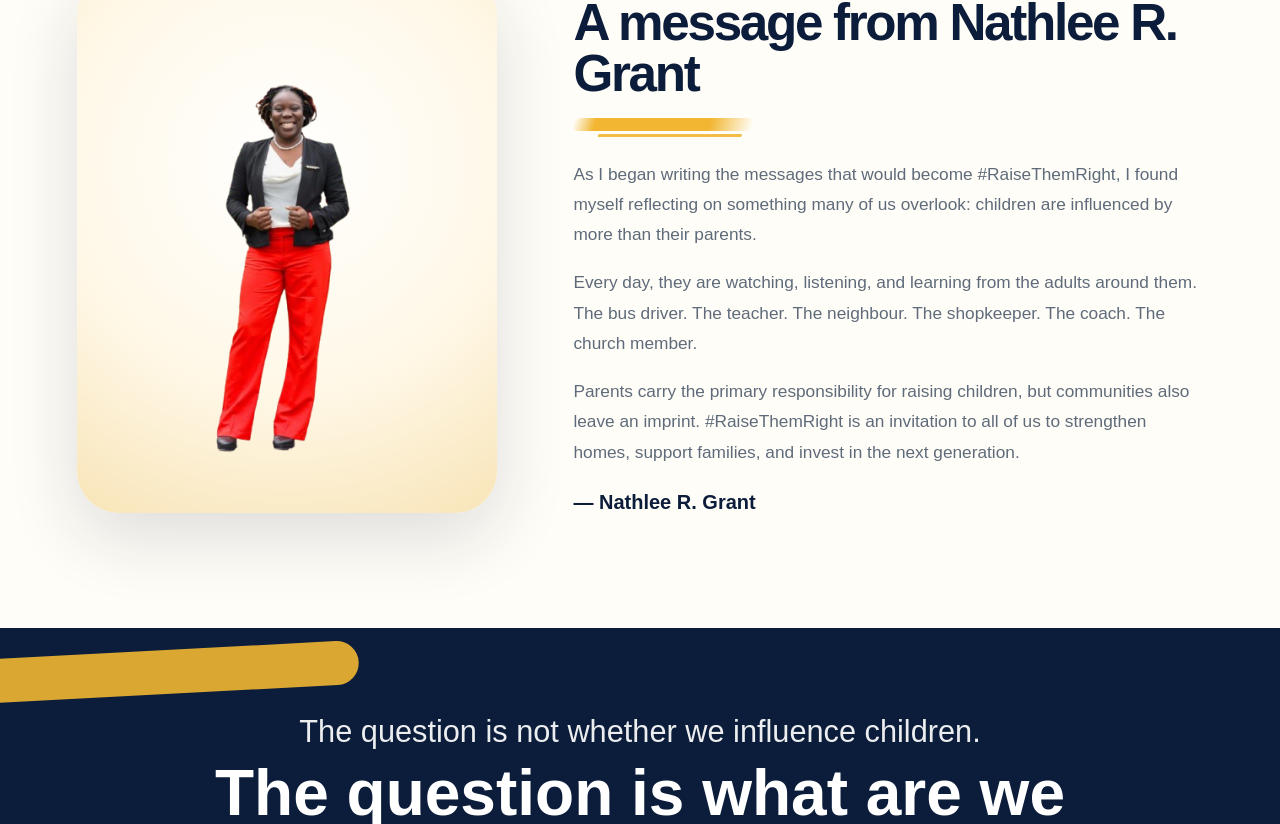
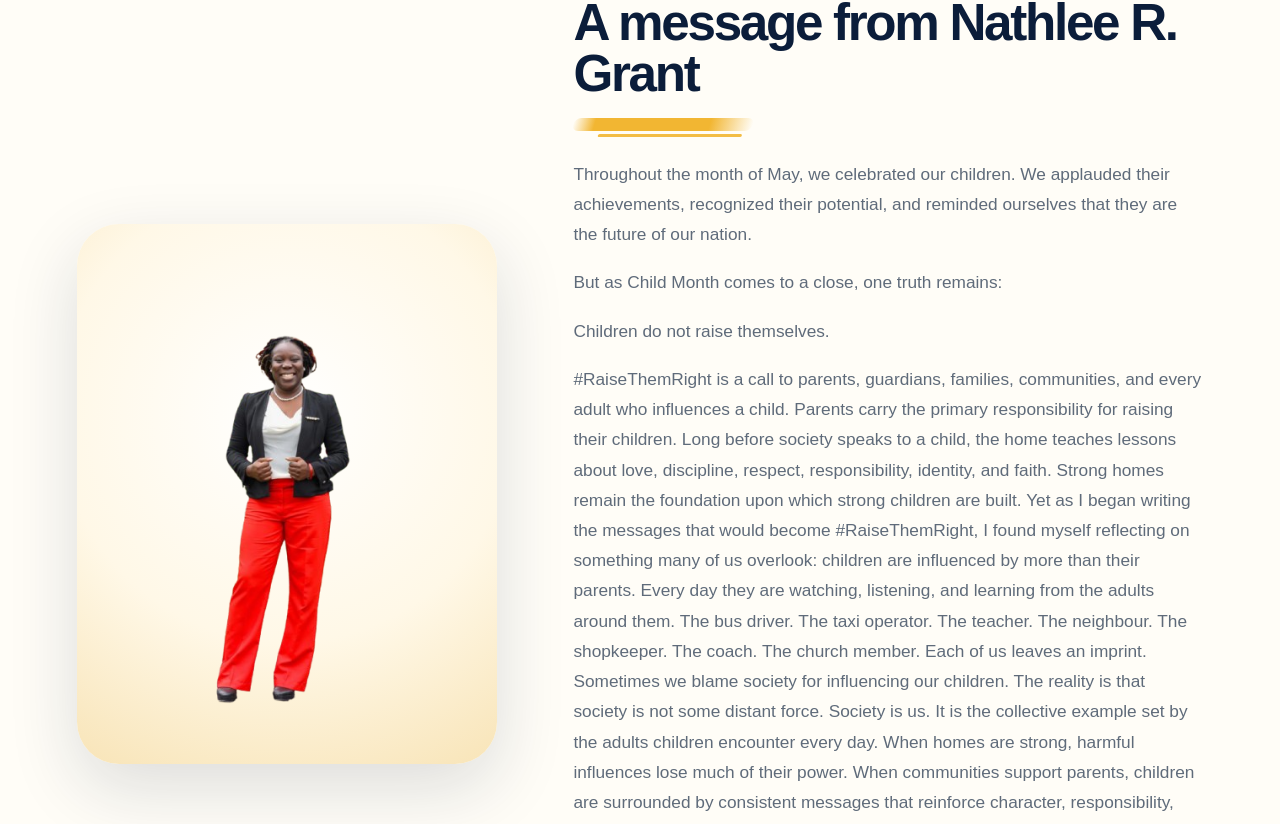
Before and after one commit to nathleegrant-lang/raise-them-right, a Next.js app: page / in a window 1280 px wide. Shown: the part 916-1740 px from the top of the page. Built offline with nearby package versions, Linux system fonts and the light colour scheme.

Commit message:
Update page.tsx

```diff
--- a/src/app/page.tsx
+++ b/src/app/page.tsx
@@ -90,14 +90,53 @@ export default function Home() {
           <h2>A message from Nathlee R. Grant</h2>
           <BrushDivider />
           <p>
-            As I began writing the messages that would become #RaiseThemRight, I found myself reflecting on something many of us overlook: children are influenced by more than their parents.
+            Throughout the month of May, we celebrated our children. We applauded their achievements, recognized their potential, and reminded ourselves that they are the future of our nation.
           </p>
           <p>
-            Every day, they are watching, listening, and learning from the adults around them. The bus driver. The teacher. The neighbour. The shopkeeper. The coach. The church member.
+            But as Child Month comes to a close, one truth remains:
           </p>
           <p>
-            Parents carry the primary responsibility for raising children, but communities also leave an imprint. #RaiseThemRight is an invitation to all of us to strengthen homes, support families, and invest in the next generation.
+           Children do not raise themselves.
           </p>
+           <p>
+             #RaiseThemRight is a call to parents, guardians, families, communities, and every adult who influences a child.
+
+Parents carry the primary responsibility for raising their children. Long before society speaks to a child, the home teaches lessons about love, discipline, respect, responsibility, identity, and faith. Strong homes remain the foundation upon which strong children are built.
+
+Yet as I began writing the messages that would become #RaiseThemRight, I found myself reflecting on something many of us overlook: children are influenced by more than their parents.
+
+Every day they are watching, listening, and learning from the adults around them.
+
+The bus driver.
+
+The taxi operator.
+
+The teacher.
+
+The neighbour.
+
+The shopkeeper.
+
+The coach.
+
+The church member.
+
+Each of us leaves an imprint.
+
+Sometimes we blame society for influencing our children. The reality is that society is not some distant force. Society is us. It is the collective example set by the adults children encounter every day.
+
+When homes are strong, harmful influences lose much of their power. When communities support parents, children are surrounded by consistent messages that reinforce character, responsibility, and hope.
+
+#RaiseThemRight is therefore a call to reclaim parental responsibility while rebuilding the communities that help children thrive.
+
+No parent should have to raise a child alone.
+
+No community should ignore its influence on the next generation.
+
+What children know, value, and become is the responsibility of the present generation.
+
+Let us play our part well.
+           </p>
           <p className="signature">— Nathlee R. Grant</p>
         </div>
       </section>
```
